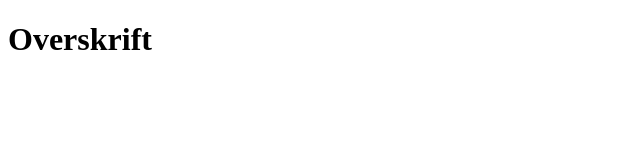
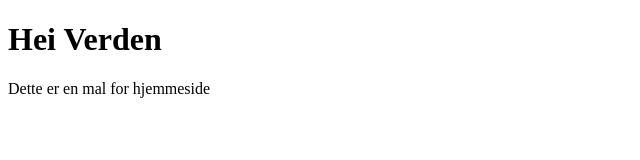
Before and after one commit to Laykajenta/template, a plain HTML site: page index.html in a window 1280 px wide. Shown: the whole page, without its empty margins (0-640 px from the left). Drawn offline with Linux system fonts and the light colour scheme; a web font is replaced by a local one.

Commit message:
Hei verden

```diff
--- a/index.html
+++ b/index.html
@@ -15,7 +15,8 @@
 
 </head>
 <body>
-    <h1>Overskrift</h1>
+    <h1>Hei Verden</h1>
+    <p>Dette er en mal for hjemmeside</p>
 
 <script src="script.js"></script>
 </body>
```
